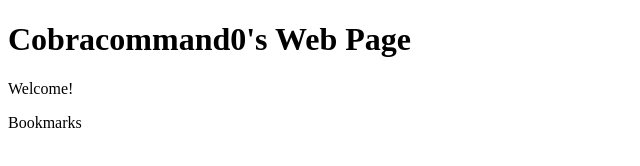
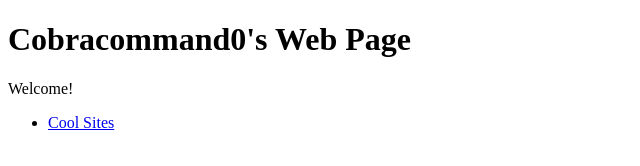
Before and after one commit to cobracommand0/cobracommand0.github.io, a plain HTML site: page index.html in a window 1280 px wide. Shown: the whole page, without its empty margins (0-640 px from the left). Drawn offline with Linux system fonts and the light colour scheme.

Commit message:
Update index.html

```diff
--- a/index.html
+++ b/index.html
@@ -3,6 +3,8 @@
 <body>
 <h1>Cobracommand0's Web Page</h1>
 <p>Welcome!</p>
-<p>Bookmarks</p>
+<ul>
+  <li><a href="Coolsites.html" hreflang="en"> Cool Sites</a> </li>
+</ul>
 </body>
 </html>
```
